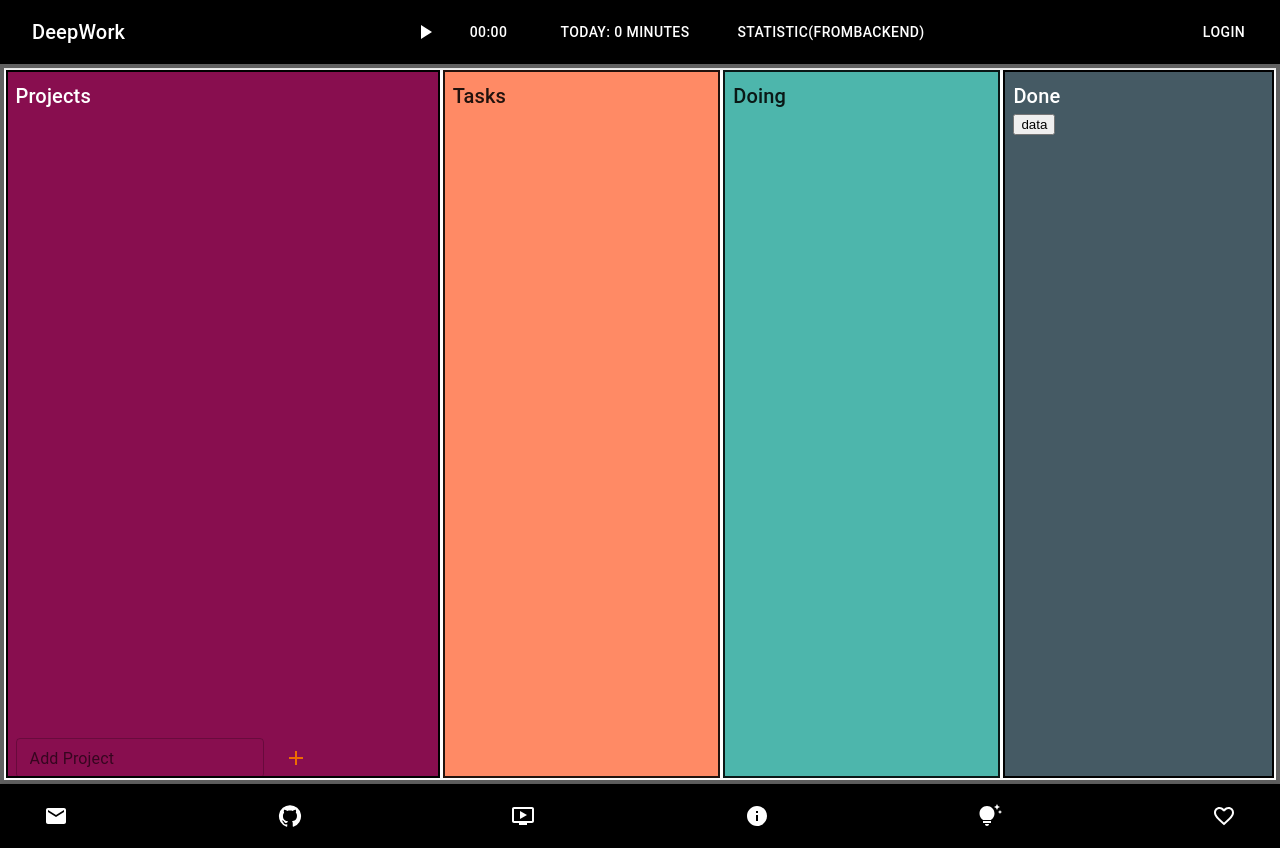
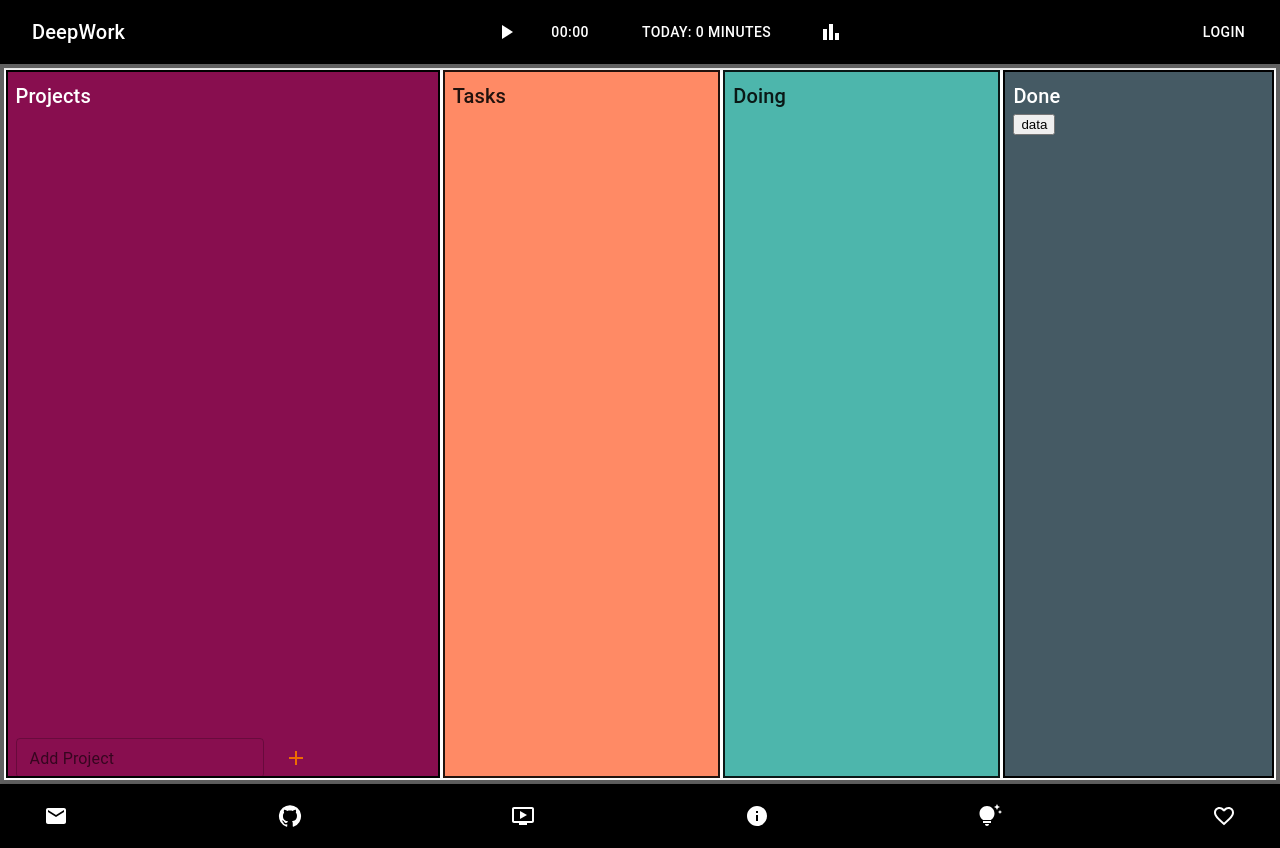
Before and after one commit to alirahimifachr/deepwork, a React (Create React App) app in the folder frontend/: page / in a window 1280 px wide. Built offline with nearby package versions, Linux system fonts and the light colour scheme.

Commit message:
add graph icon

```diff
--- a/frontend/src/components/Header.js
+++ b/frontend/src/components/Header.js
@@ -3,6 +3,7 @@ import { Toolbar, Typography, Button, Box, AppBar } from '@mui/material';
 import PlayArrowIcon from '@mui/icons-material/PlayArrow';
 import PauseIcon from '@mui/icons-material/Pause';
 import RestartAltIcon from '@mui/icons-material/RestartAlt';
+import BarChartIcon from '@mui/icons-material/BarChart';
 
 
 export default function Header() {
@@ -58,10 +59,8 @@ export default function Header() {
                     <Box sx={{}}>
                         <Button sx={{ color: 'white', pl: 5 }}>{'Today: ' + day + '  Minutes'}</Button>
                     </Box>
-                    {/*day har roz mire to database save mishe va jameshon mishe statistic
-                    ye popup baz she va data ro neshon bede*/}
                     <Box sx={{}}>
-                        <Button sx={{ color: 'white', pl: 5 }}>Statistic(fromBackEnd)</Button>
+                        <Button sx={{ color: 'white', pl: 5 }}><BarChartIcon /></Button>
                     </Box>
                 </Box>
                 <Box sx={{}}>
```
